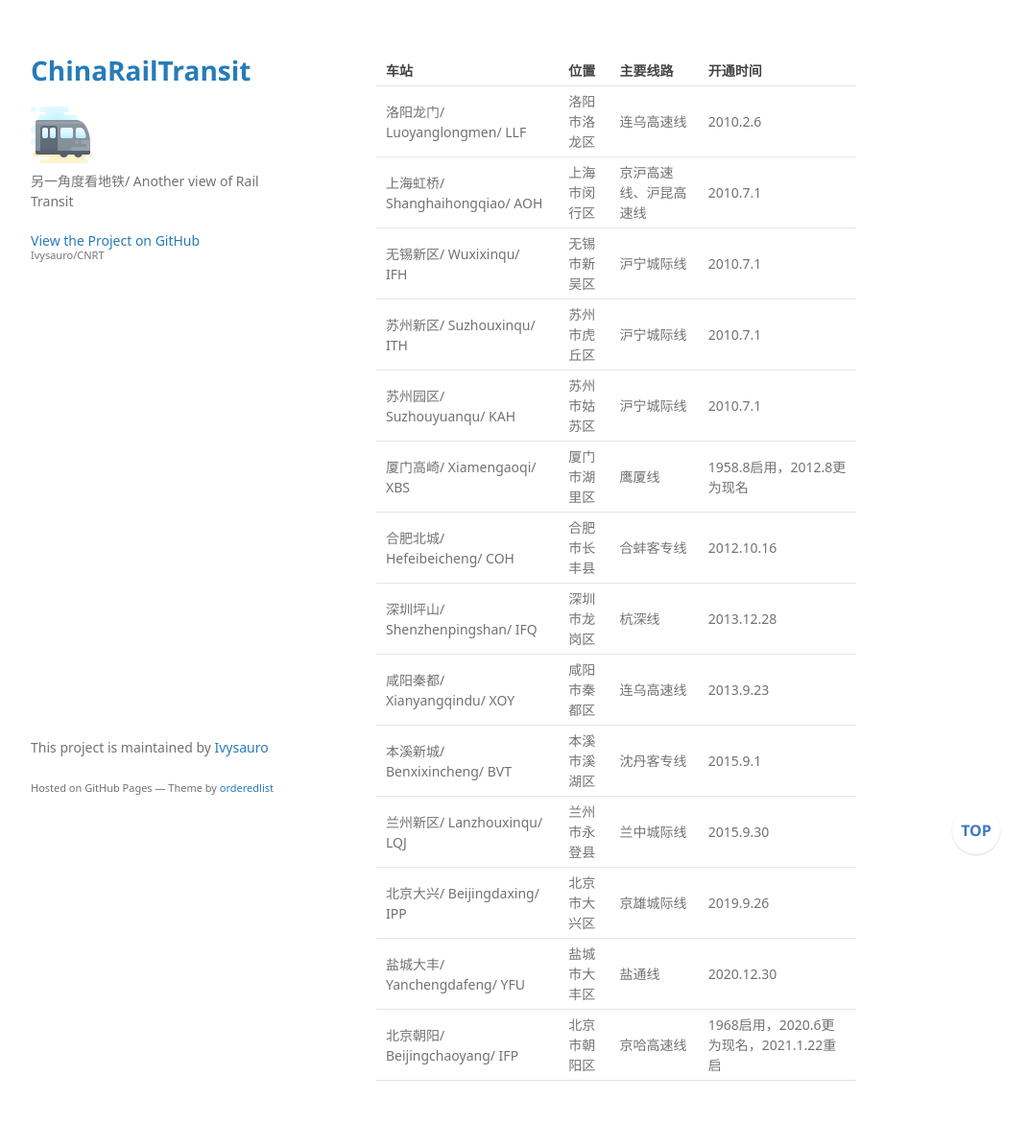
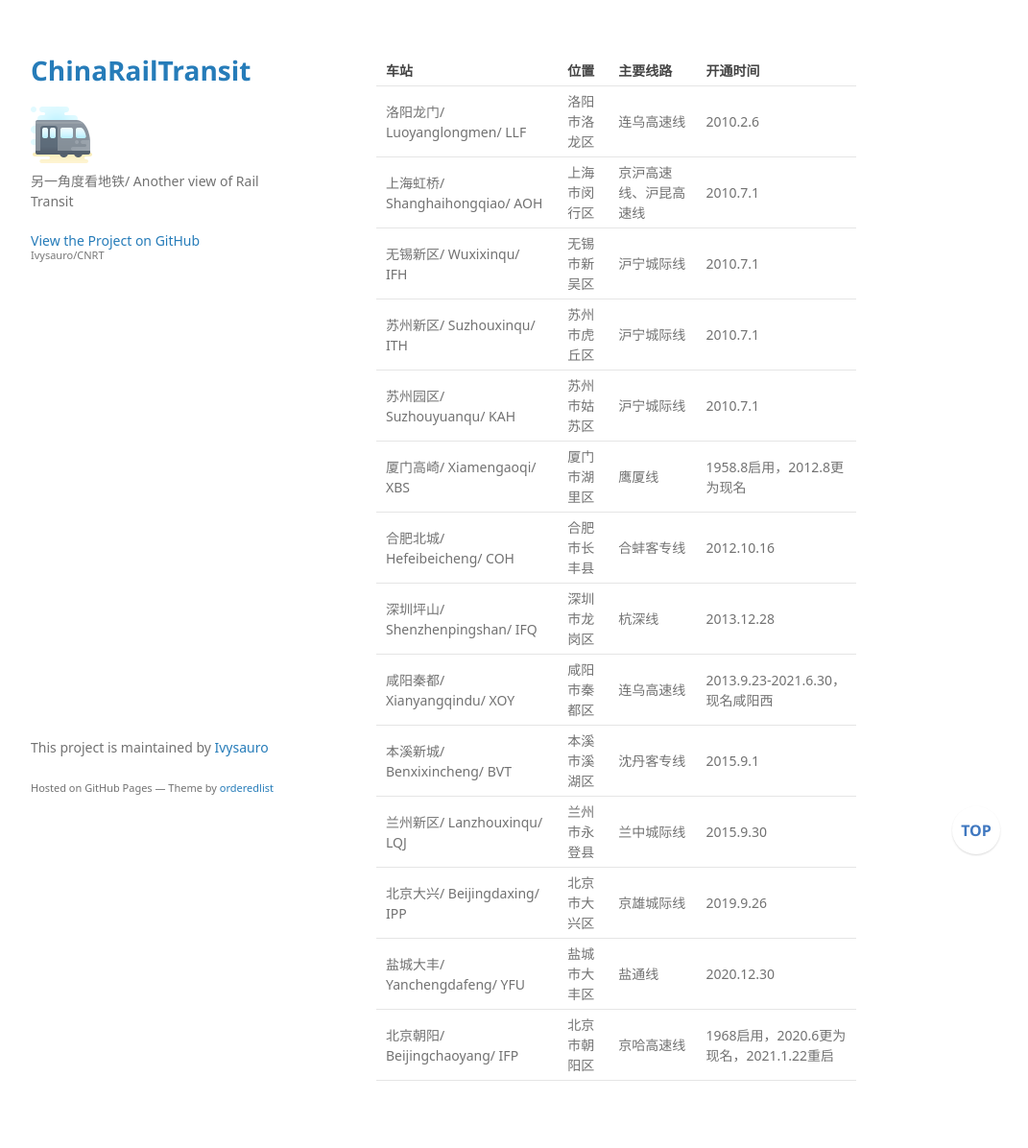
Before and after one commit to Ivysauro/CNRT, a Jekyll site: the page built from data/SpeSta.md, in a window 1280 px wide. Shown: the whole page at 96% size, without its empty margins (178-1249 px from the left). Built offline with Jekyll 4.4.1, drawn with Linux system fonts in a browser that asks for light colours; some web fonts are replaced; our own code applies the rules of GitHub Pages for plain Markdown files; a script that is not in the unit is left out.

Commit message:
🍊更新咸阳数据

```diff
--- a/data/SpeSta.md
+++ b/data/SpeSta.md
@@ -8,7 +8,7 @@
 | 厦门高崎/ Xiamengaoqi/ XBS | 厦门市湖里区 | 鹰厦线 | 1958.8启用，2012.8更为现名 |
 | 合肥北城/ Hefeibeicheng/ COH | 合肥市长丰县 | 合蚌客专线 | 2012.10.16 |
 | 深圳坪山/ Shenzhenpingshan/ IFQ | 深圳市龙岗区 | 杭深线 | 2013.12.28 |
-| 咸阳秦都/ Xianyangqindu/ XOY | 咸阳市秦都区 | 连乌高速线 | 2013.9.23 |
+| 咸阳秦都/ Xianyangqindu/ XOY | 咸阳市秦都区 | 连乌高速线 | 2013.9.23-2021.6.30，现名咸阳西 |
 | 本溪新城/ Benxixincheng/ BVT | 本溪市溪湖区 | 沈丹客专线 | 2015.9.1 |
 | 兰州新区/ Lanzhouxinqu/ LQJ | 兰州市永登县 | 兰中城际线 | 2015.9.30 |
 | 北京大兴/ Beijingdaxing/ IPP | 北京市大兴区 | 京雄城际线 | 2019.9.26 |
```
